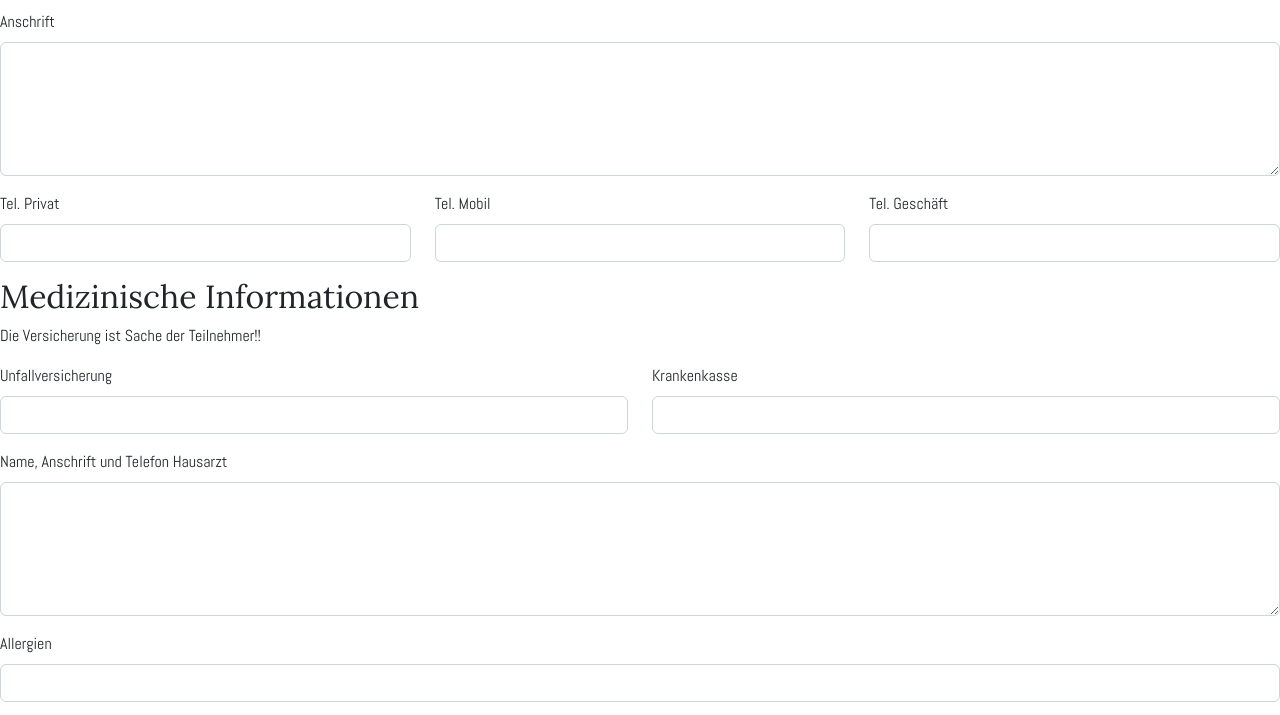
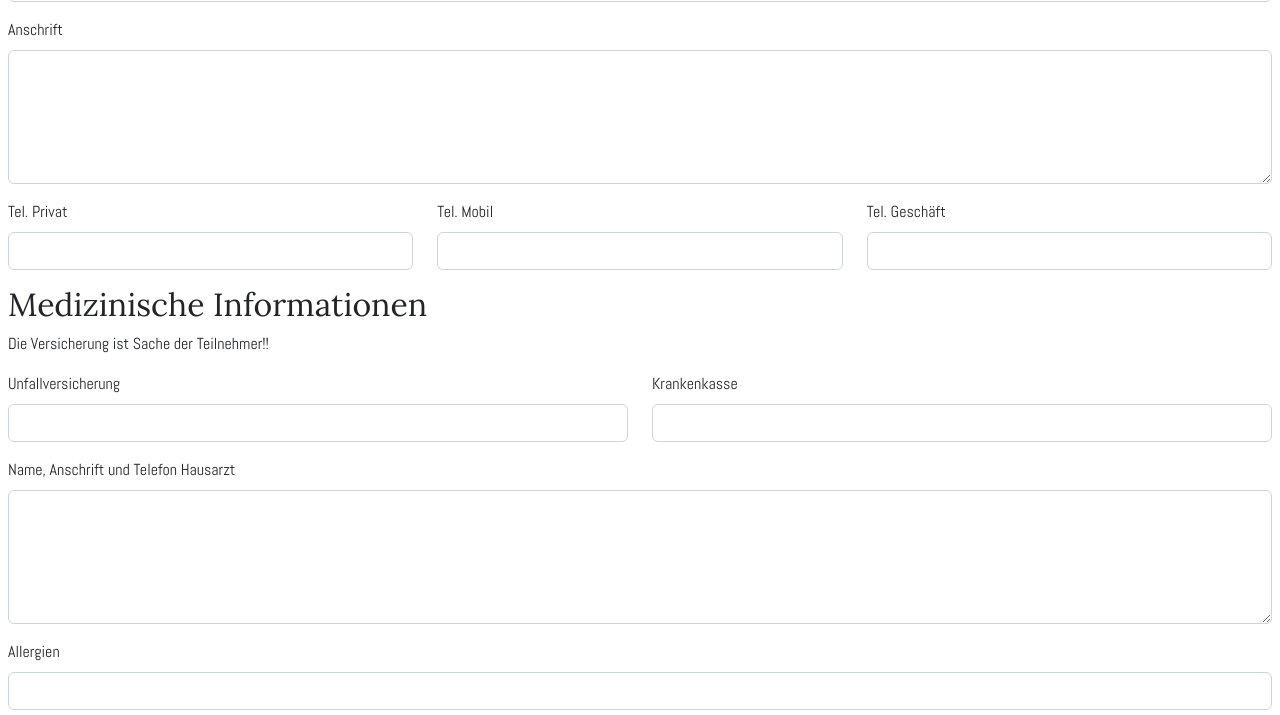
Before and after one commit to Jungwacht-Herisau/form-lageranmeldung, a plain HTML site: page index.html in a window 1280 px wide. Shown: the part 798-1513 px from the top of the page. Drawn offline with nearby package versions, Linux system fonts and the light colour scheme.

Commit message:
add body padding back in because otherwise the text field highlight is cut off

```diff
--- a/index.html
+++ b/index.html
@@ -26,7 +26,7 @@
         }
     </style>
 </head>
-<body>
+<body class="p-2">
 <form id="registration_form" novalidate>
     <h2>Personalien</h2>
     <div class="mb-3 row">
```
